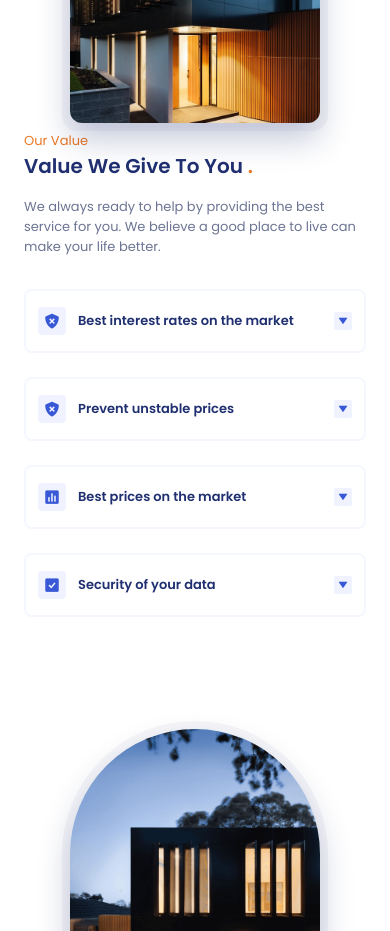
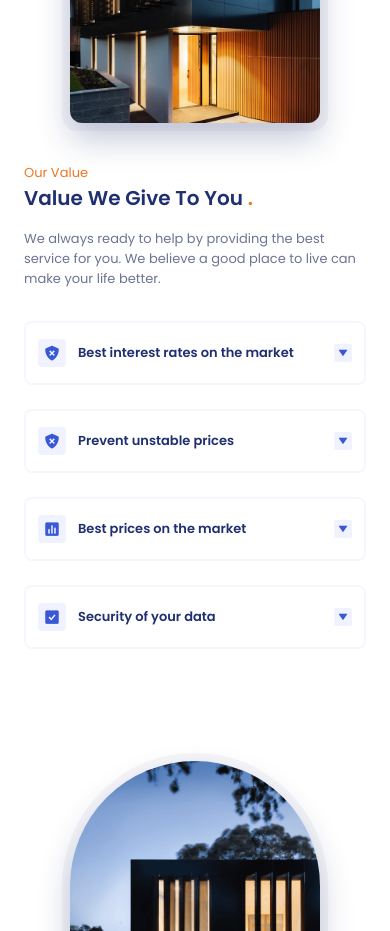
Before and after one commit to abir-ahmmed/holux-html, a plain HTML site: page index.html in a window 390 px wide. Shown: the part 2160-3091 px from the top of the page. Drawn offline with nearby package versions, Linux system fonts and the light colour scheme.

Commit message:
value data subtitle proble fix

```diff
--- a/assets/css/style.css
+++ b/assets/css/style.css
@@ -922,6 +922,7 @@ Color changes in some parts of the website, in dark theme
         grid-template-columns: repeat(1,180px);
         justify-content: center;
     }
+
 }
 
 @media screen and (max-width:320px) {
@@ -970,6 +971,13 @@ Color changes in some parts of the website, in dark theme
 
     .footer_content{
         gap: 2.5rem;
+    }
+
+}
+
+@media screen and (max-width: 575px) {
+    .value_data .section_subtitle{
+        padding-top: 2rem;
     }
 }
 
```
